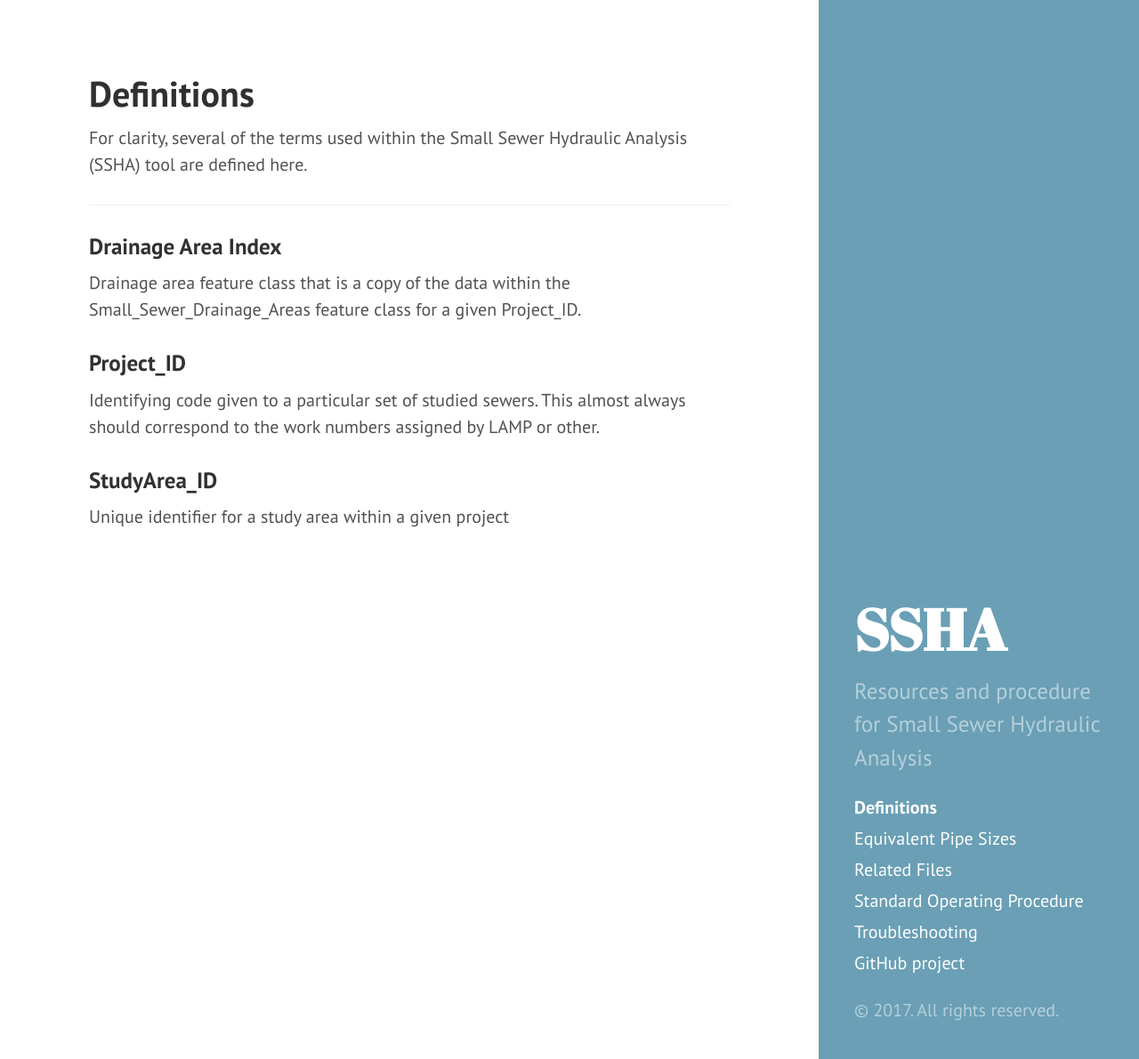
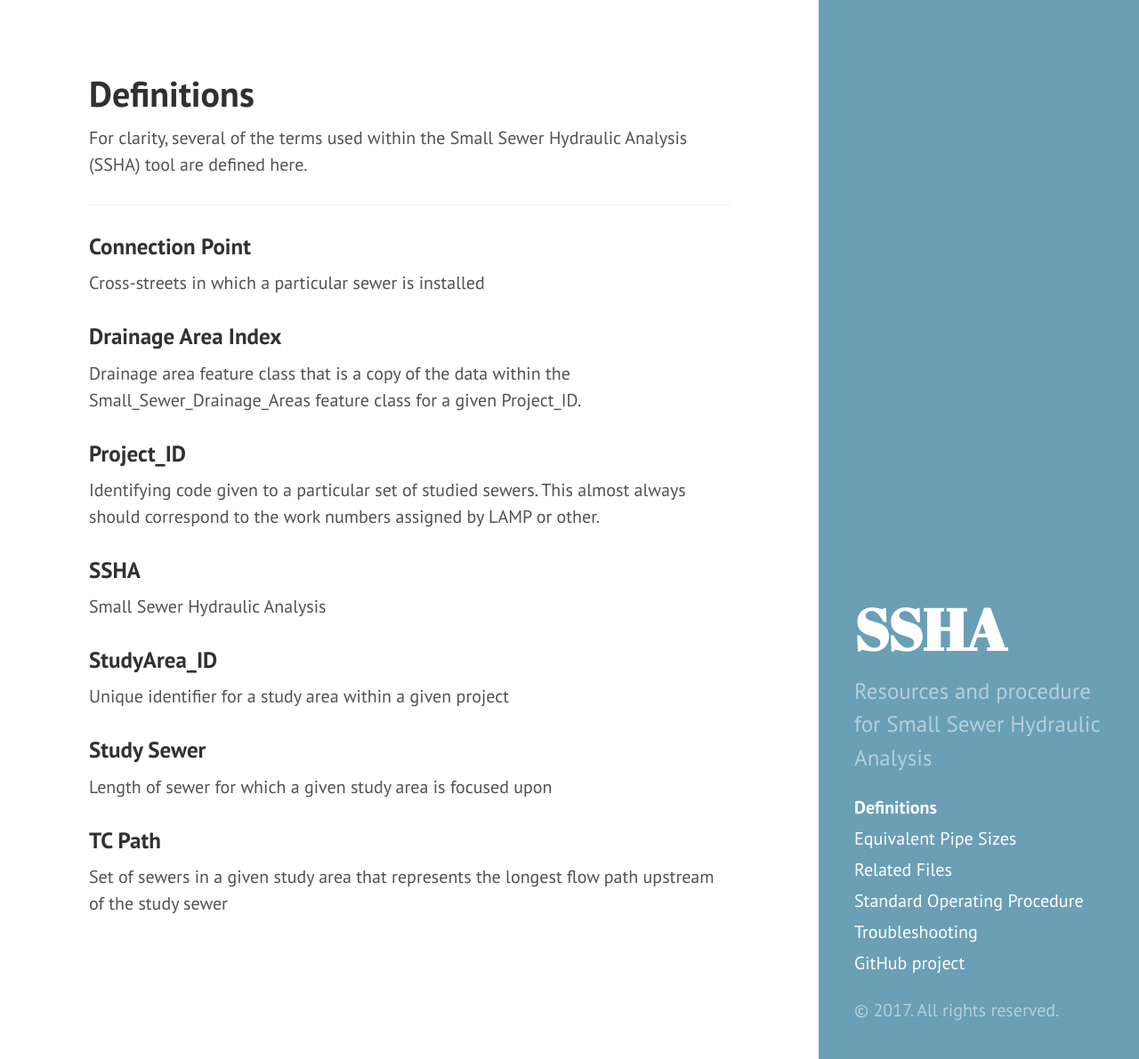
Before and after one commit to adams-cool-org/ssha3, a Jekyll site: the page built from docs/definitions.md, in a window 1280 px wide and 1191 px high. Shown: the whole window at 89% size. Built offline with Jekyll 4.4.1, drawn with Linux system fonts in a browser that asks for light colours.

Commit message:
added defs

```diff
--- a/docs/_data/definitions.csv
+++ b/docs/_data/definitions.csv
@@ -1,4 +1,8 @@
 term,definition
+Connection Point, Cross-streets in which a particular sewer is installed
 Drainage Area Index,Drainage area feature class that is a copy of the data within the Small_Sewer_Drainage_Areas feature class for a given Project_ID.
 Project_ID,Identifying code given to a particular set of studied sewers. This almost always should correspond to the work numbers assigned by LAMP or other.
+SSHA, Small Sewer Hydraulic Analysis
 StudyArea_ID,Unique identifier for a study area within a given project
+Study Sewer, Length of sewer for which a given study area is focused upon
+TC Path, Set of sewers in a given study area that represents the longest flow path upstream of the study sewer
```
Also changed, not shown: docs/sop.md (+3 -3 lines).
